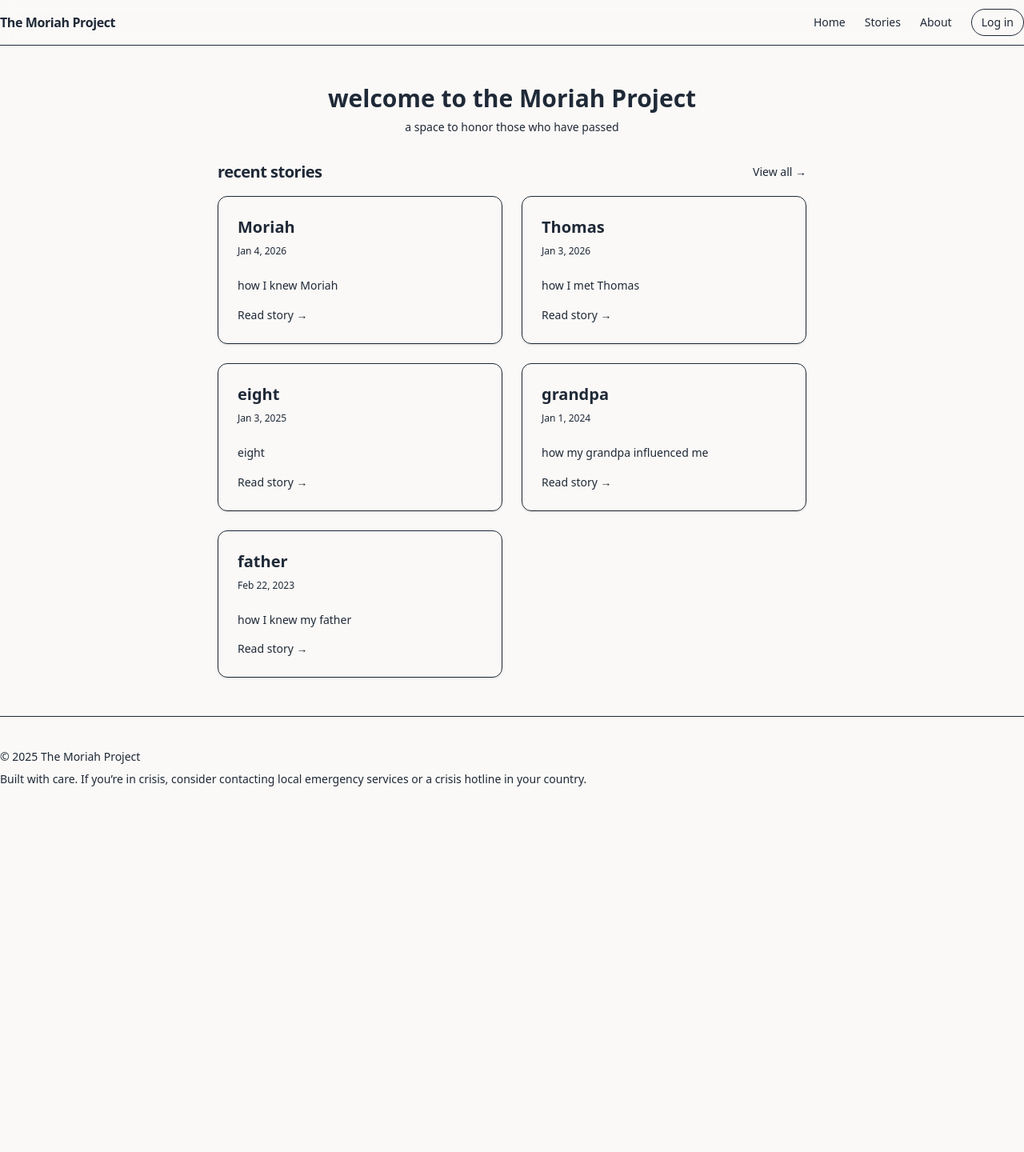
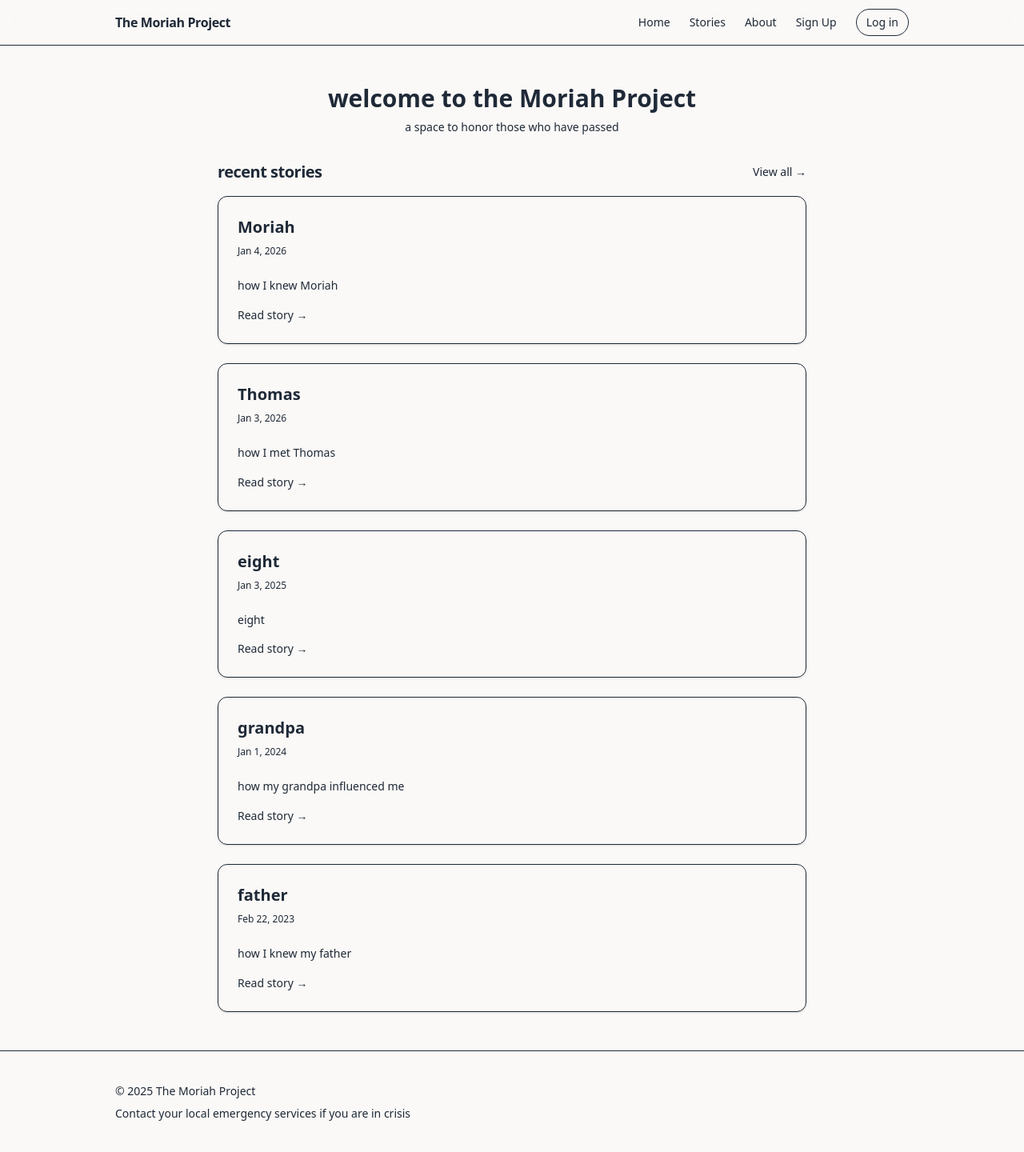
Before and after one commit to gojoego/moriah_project_v2, a Next.js app in the folder frontend/: page / in a window 1280 px wide. Shown: the whole page at 80% size. Before the commit the page ends 1024 px from the top, so only its background shows below. Built offline with nearby package versions, Linux system fonts and the light colour scheme.

Commit message:
fix styling for home page, posts, and layout components

```diff
--- a/frontend/src/components/layout/SiteFooter.tsx
+++ b/frontend/src/components/layout/SiteFooter.tsx
@@ -1,11 +1,10 @@
 export function SiteFooter() {
   return (
     <footer className="border-t">
-      <div className="moriah-container py-10 text-sm text-muted-foreground">
+      <div className="mx-auto max-w-5xl px-4 py-10 text-sm text-muted-foreground">
         <p>© {new Date().getFullYear()} The Moriah Project</p>
         <p className="mt-2">
-          Built with care. If you’re in crisis, consider contacting local emergency services
-          or a crisis hotline in your country.
+          Contact your local emergency services if you are in crisis
         </p>
       </div>
     </footer>
--- a/frontend/src/components/layout/SiteHeader.tsx
+++ b/frontend/src/components/layout/SiteHeader.tsx
@@ -4,12 +4,13 @@ const navLinks = [
   { href: "/", label: "Home" },
   { href: "/posts", label: "Stories" },
   { href: "/about", label: "About" },
+  { href: "/auth/signup", label: "Sign Up" },
 ];
 
 export function SiteHeader() {
   return (
     <header className="sticky top-0 z-40 border-b bg-background/80 backdrop-blur">
-      <div className="moriah-container">
+      <div className="mx-auto max-w-5xl px-4">
         <div className="flex h-14 items-center justify-between">
           <Link href="/" className="font-semibold tracking-tight">
             The Moriah Project
--- a/frontend/src/components/posts/PostList.tsx
+++ b/frontend/src/components/posts/PostList.tsx
@@ -11,7 +11,7 @@ export function PostList({ posts }: PostListProps) {
   }
 
   return (
-    <div className="grid grid-cols-1 gap-6 sm:grid-cols-2">
+    <div className="grid grid-cols-1 gap-6">
       {posts.map((post) => (
         <PostCard key={post.id} post={post} />
       ))}
```
